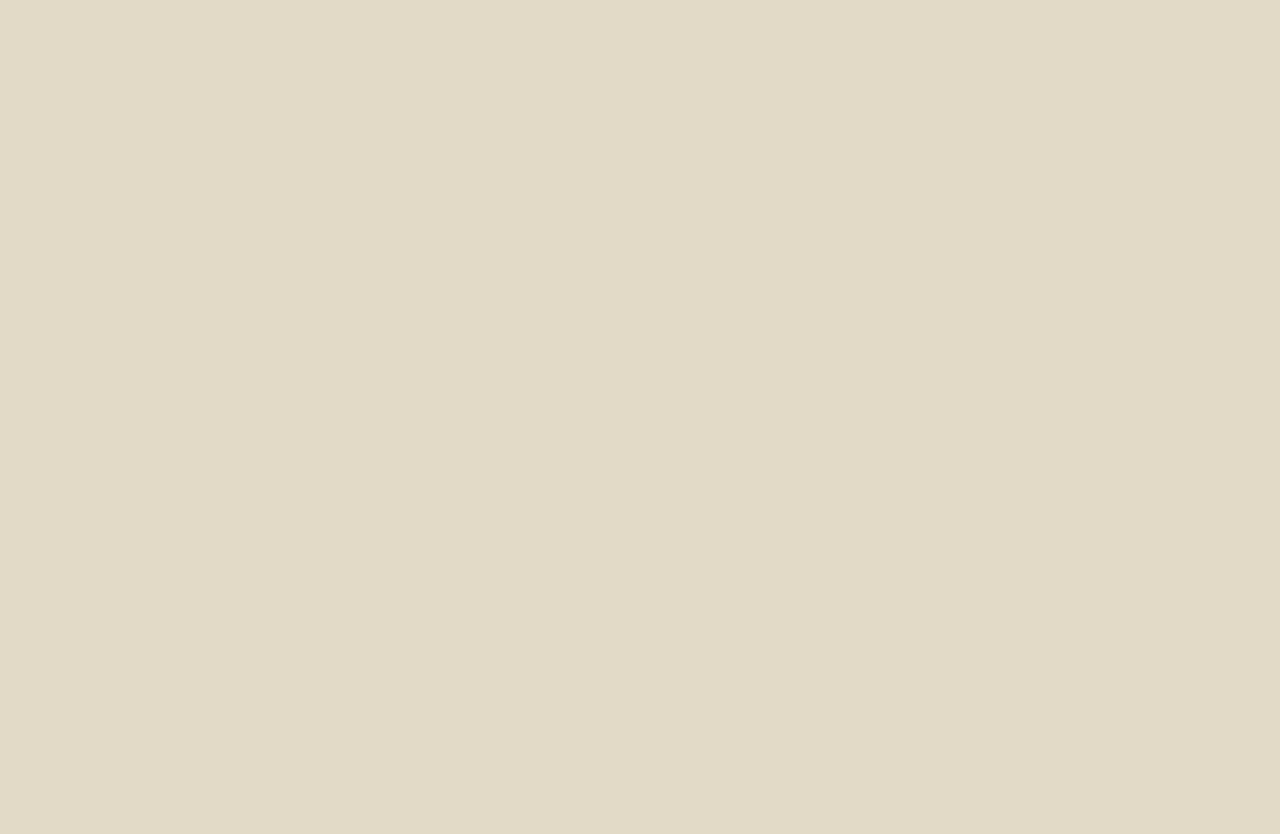
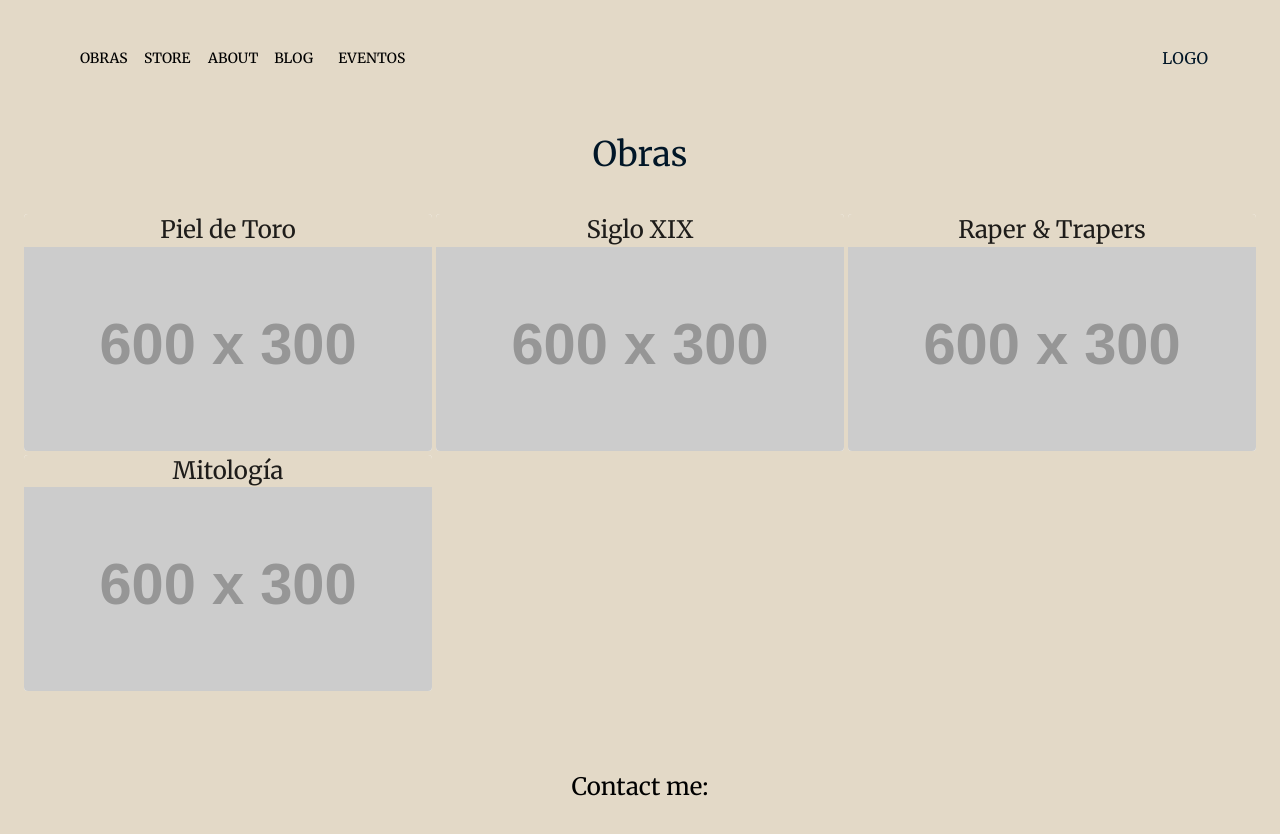
Before and after one commit to JoeDE88/laragansasalvaje, a React (Vite) app in the folder web/: page /obras in a window 1280 px wide. Before the commit this address had no page. Shown: the top 834 px of the page. Before the commit the page ends 800 px from the top, so only its background shows below. Built offline with nearby package versions, Linux system fonts and the light colour scheme; some icons are missing; a web font is replaced by a local one.

Commit message:
aportadas algunas modificaciones a componentes existentes

```diff
--- a/web/index.html
+++ b/web/index.html
@@ -9,7 +9,7 @@
   <link
     href="https://fonts.googleapis.com/css2?family=Jersey+10&family=Merriweather:ital,opsz,wght@0,18..144,300..900;1,18..144,300..900&display=swap"
     rel="stylesheet">
-  <title>mundoLara</title>
+  <title>Lara Gansa Salvaje</title>
 </head>
 
 <body>
--- a/web/src/components/Appbar.jsx
+++ b/web/src/components/Appbar.jsx
@@ -6,31 +6,20 @@ import IconButton from '@mui/material/IconButton';
 import Typography from '@mui/material/Typography';
 import Menu from '@mui/material/Menu';
 import Container from '@mui/material/Container';
-import Avatar from '@mui/material/Avatar';
 import Button from '@mui/material/Button';
 import MenuItem from '@mui/material/MenuItem';
 import { routeAppBar } from '../routes/routeAppBar';
 import { NavLink } from "react-router";
 
-const settings = ['Account', 'Logout'];
-
 function ResponsiveAppBar() {
   const [anchorElNav, setAnchorElNav] = React.useState(null);
-  const [anchorElUser, setAnchorElUser] = React.useState(null);
 
   const handleOpenNavMenu = (event) => {
     setAnchorElNav(event.currentTarget);
   };
-  const handleOpenUserMenu = (event) => {
-    setAnchorElUser(event.currentTarget);
-  };
 
   const handleCloseNavMenu = () => {
     setAnchorElNav(null);
-  };
-
-  const handleCloseUserMenu = () => {
-    setAnchorElUser(null);
   };
 
   return (
@@ -106,41 +95,9 @@ function ResponsiveAppBar() {
             ))}
           </Box>
           <Box sx={{ flexGrow: 0 }}>
-            <IconButton onClick={handleOpenUserMenu} sx={{ p: 0 }}>
-              <Avatar alt="Jemy Sharp" src="/static/images/avatar/2.jpg" sx={{ backgroundColor: 'secondary.main' }} />
+            <IconButton component={NavLink} to="/" sx={{ p: 0 }}>
+              <Typography sx={{ color: 'secondary.main' }}>LOGO</Typography>
             </IconButton>
-            <Menu
-            disablePortal
-              id="menu-appbar"
-              anchorEl={anchorElUser}
-              anchorOrigin={{
-                vertical: 'bottom',
-                horizontal: 'center',
-              }}
-              keepMounted
-              transformOrigin={{
-                vertical: 'top',
-                horizontal: 'center',
-              }}
-              open={Boolean(anchorElUser)}
-              onClose={handleCloseUserMenu}
-            >
-              {settings.map((setting) => (
-                <MenuItem
-                  key={setting}
-                  onClick={handleCloseUserMenu}
-                  sx={{
-                    backgroundColor: 'secondary.main',
-                    color: 'secondary.text',
-                    "&:hover": {
-                      backgroundColor: "blancoPerla.main",
-                      color: 'blancoPerla.text'
-                    }
-                  }}>
-                  <Typography sx={{ textAlign: 'center' }}>{setting}</Typography>
-                </MenuItem>
-              ))}
-            </Menu>
           </Box>
         </Toolbar>
       </Container>
--- a/web/src/components/CardItem.jsx
+++ b/web/src/components/CardItem.jsx
@@ -1,8 +1,11 @@
-import { Card, CardActionArea, CardContent, CardHeader, CardMedia, Typography } from "@mui/material";
+import { Card, CardActionArea, CardContent, CardMedia, Typography } from "@mui/material";
 
-export default function CardItem({ color,image }) {
+export default function CardItem({ image, texto }) {
     return (
-        <Card elevation={0} sx={{ backgroundColor: color, color: 'secondary.text' }}>
+        <Card elevation={0}>
+            <CardContent sx={{backgroundColor:'blancoPerla.main',p:0}}>
+                <Typography variant="h5" sx={{ textAlign: 'center'}}>{texto}</Typography>
+            </CardContent>
             <CardActionArea >
                 <CardMedia
                     component="img"
--- /dev/null
+++ b/web/src/components/EventBanner.jsx
@@ -0,0 +1,15 @@
+import { Box, Container, Paper } from "@mui/material";
+
+export default function EventBanner() {
+    return (
+        <>
+            <Container maxWidth="xl">
+                <Paper sx={{ height: 100 }}>
+                    <Box sx={{textAlign:'center'}}>
+                         Banner Exposición 5 - 25 de junio.
+                    </Box>
+                </Paper>
+            </Container>
+        </>
+    )
+}
--- a/web/src/components/Footer.jsx
+++ b/web/src/components/Footer.jsx
@@ -12,17 +12,17 @@ export default function () {
             <Grid container spacing={0.5} sx={{mt:2.5, textAlign:'center'}}>
                 <Grid size={{ xs: 12, md: 4, lg: 4 }}>
                     <Box>
-                        <Link href="https://www.youtube.com/"><InstagramIcon fontSize="large" color="secondary"></InstagramIcon></Link>
+                        <Link href="https://www.instagram.com/laragansasalvaje?igsh=MW8zNGNpdG1tdDd3cA=="><InstagramIcon fontSize="large" color="secondary"></InstagramIcon></Link>
                     </Box>
                 </Grid>
                 <Grid size={{ xs: 12, md: 4, lg: 4 }}>
                     <Box>
-                    <Link href="https://www.youtube.com/"><EmailIcon fontSize="large" color="secondary"></EmailIcon></Link>
+                    <Link href="mailto:lara.sanlop@gmail.com"><EmailIcon fontSize="large" color="secondary"></EmailIcon></Link>
                     </Box>
                 </Grid>
                 <Grid size={{ xs: 12, md: 4, lg: 4 }}>
                     <Box>
-                    <Link href="https://www.youtube.com/"><WhatsAppIcon fontSize="large" color="secondary"></WhatsAppIcon></Link>
+                    <Link href="https://wa.me/34666302055"><WhatsAppIcon fontSize="large" color="secondary"></WhatsAppIcon></Link>
                     </Box>
                 </Grid>
             </Grid>
--- a/web/src/components/Gallery.jsx
+++ b/web/src/components/Gallery.jsx
@@ -1,19 +1,23 @@
-import { Grid, ListItem, Typography } from "@mui/material"
+import { CardContent, CardHeader, Grid, ListItem, Typography } from "@mui/material"
 import CardItem from "./CardItem"
 
 const arr = [
-    {"image": 'https://placehold.co/600x300/png'},
-    {"image": 'https://placehold.co/600x300/png'},
-    {"image": 'https://placehold.co/600x300/png'},
-    {"image": 'https://placehold.co/600x300/png'},
-    {"image": 'https://placehold.co/600x300/png'},
-    {"image": 'https://placehold.co/600x300/png'},
-    {"image": 'https://placehold.co/600x300/png'},
-    {"image": 'https://placehold.co/600x300/png'},
-    {"image": 'https://placehold.co/600x300/png'},
-    {"image": 'https://placehold.co/600x300/png'},
-    {"image": 'https://placehold.co/600x300/png'},
-    {"image": 'https://placehold.co/600x300/png'},
+    {
+        "image": 'https://placehold.co/600x300/png',
+        "titulo": 'Piel de Toro'
+    },
+    {
+        "image": 'https://placehold.co/600x300/png',
+        "titulo": 'Siglo XIX'
+    },
+    {
+        "image": 'https://placehold.co/600x300/png',
+        "titulo": 'Raper & Trapers'
+    },
+    {
+        "image": 'https://placehold.co/600x300/png',
+        "titulo": 'Mitología'
+    },
 ]
 
 export default function Gallery() {
@@ -22,7 +26,7 @@ export default function Gallery() {
             {arr.map((element, index) => {
                 return (
                     <Grid key={index} size={{ xs: 12, md: 6, lg: 4 }}>
-                        <CardItem color={element.color} image={element.image}></CardItem>
+                        <CardItem image={element.image} texto={element.titulo}></CardItem>
                     </Grid>
                 )
             })}
--- a/web/src/pages/AboutPage.jsx
+++ b/web/src/pages/AboutPage.jsx
@@ -9,7 +9,7 @@ export default function AboutPage() {
         <>
             <ResponsiveAppBar></ResponsiveAppBar>
             <Container maxWidth="lg">
-                <Typography variant="h3">About Lara:</Typography>
+                <Typography variant="h4">About Lara gansa salvaje:</Typography>
                 <Box sx={{mt:5 }}>
                     <Box sx={{ alignItems: 'center' }}>
                         <Card sx={{ maxWidth: 500, margin: 'auto' }}>
--- /dev/null
+++ b/web/src/pages/EventosPage.jsx
@@ -0,0 +1,9 @@
+import { Typography } from "@mui/material";
+
+export default function EventosPage (){
+    return(
+        <>
+        <Typography variant="h1">Eventos</Typography>
+        </>
+    )
+}
--- a/web/src/pages/HomePage.jsx
+++ b/web/src/pages/HomePage.jsx
@@ -1,16 +1,16 @@
 import { Typography } from "@mui/material";
 import ResponsiveAppBar from "../components/Appbar";
-import Gallery from "../components/Gallery";
 import Footer from "../components/Footer";
+import EventBanner from "../components/EventBanner";
 
 export default function () {
     return (
         <>
             <ResponsiveAppBar></ResponsiveAppBar>
-            <Typography variant='h3' color='secondary' sx={{textAlign:'center',mb:5}}>
-                Mundo Lara.
+            <Typography variant='h4' color='secondary' sx={{textAlign:'center',mb:5}}>
+                LARA GANSA SALVAJE
             </Typography>
-            <Gallery></Gallery>
+            <EventBanner></EventBanner>
             <Footer></Footer>
         </>
     )
--- a/web/src/pages/WorksPage.jsx
+++ b/web/src/pages/WorksPage.jsx
@@ -1,9 +1,15 @@
 import { Typography } from "@mui/material";
+import ResponsiveAppBar from "../components/Appbar";
+import Gallery from "../components/Gallery";
+import Footer from "../components/Footer";
 
 export default function WorksPage (){
     return(
         <>
-        <Typography variant="h1">Works</Typography>
+        <ResponsiveAppBar></ResponsiveAppBar>
+        <Typography variant="h4" color='secondary' sx={{textAlign:'center',mb:5}}>Obras</Typography>
+        <Gallery></Gallery>
+        <Footer></Footer>
         </>
     )
 }
--- a/web/src/routes/routeAppBar.jsx
+++ b/web/src/routes/routeAppBar.jsx
@@ -1,13 +1,13 @@
 import AboutPage from "../pages/AboutPage";
 import BlogPage from "../pages/BlogPage";
-import HomePage from "../pages/HomePage";
+import EventosPage from "../pages/EventosPage";
 import StorePage from "../pages/StorePage";
 import WorksPage from "../pages/WorksPage";
 
 export const routeAppBar = [
     {
-        name: "Works",
-        path: "/works",
+        name: "Obras",
+        path: "/obras",
         component: <WorksPage />
     },
     {
@@ -24,5 +24,10 @@ export const routeAppBar = [
         name: "Blog",
         path: "/blog",
         component: <BlogPage />
+    },
+    {
+        name: "Eventos",
+        path: "/eventos",
+        component: <EventosPage />
     }
 ]
--- a/web/src/routes/routeConfig.jsx
+++ b/web/src/routes/routeConfig.jsx
@@ -1,5 +1,6 @@
 import AboutPage from "../pages/AboutPage";
 import BlogPage from "../pages/BlogPage";
+import EventosPage from "../pages/EventosPage";
 import HomePage from "../pages/HomePage";
 import StorePage from "../pages/StorePage";
 import WorksPage from "../pages/WorksPage";
@@ -8,11 +9,11 @@ export const routeConfig = [
     {
         name: "Homepage",
         path: "/",
-        component: <HomePage/>
+        component: <HomePage />
     },
     {
-        name: "Works",
-        path: "/works",
+        name: "Obras",
+        path: "/obras",
         component: <WorksPage />
     },
     {
@@ -29,5 +30,10 @@ export const routeConfig = [
         name: "Blog",
         path: "/blog",
         component: <BlogPage />
+    },
+    {
+        name: "Eventos",
+        path: "/eventos",
+        component: <EventosPage />
     }
 ]
```
